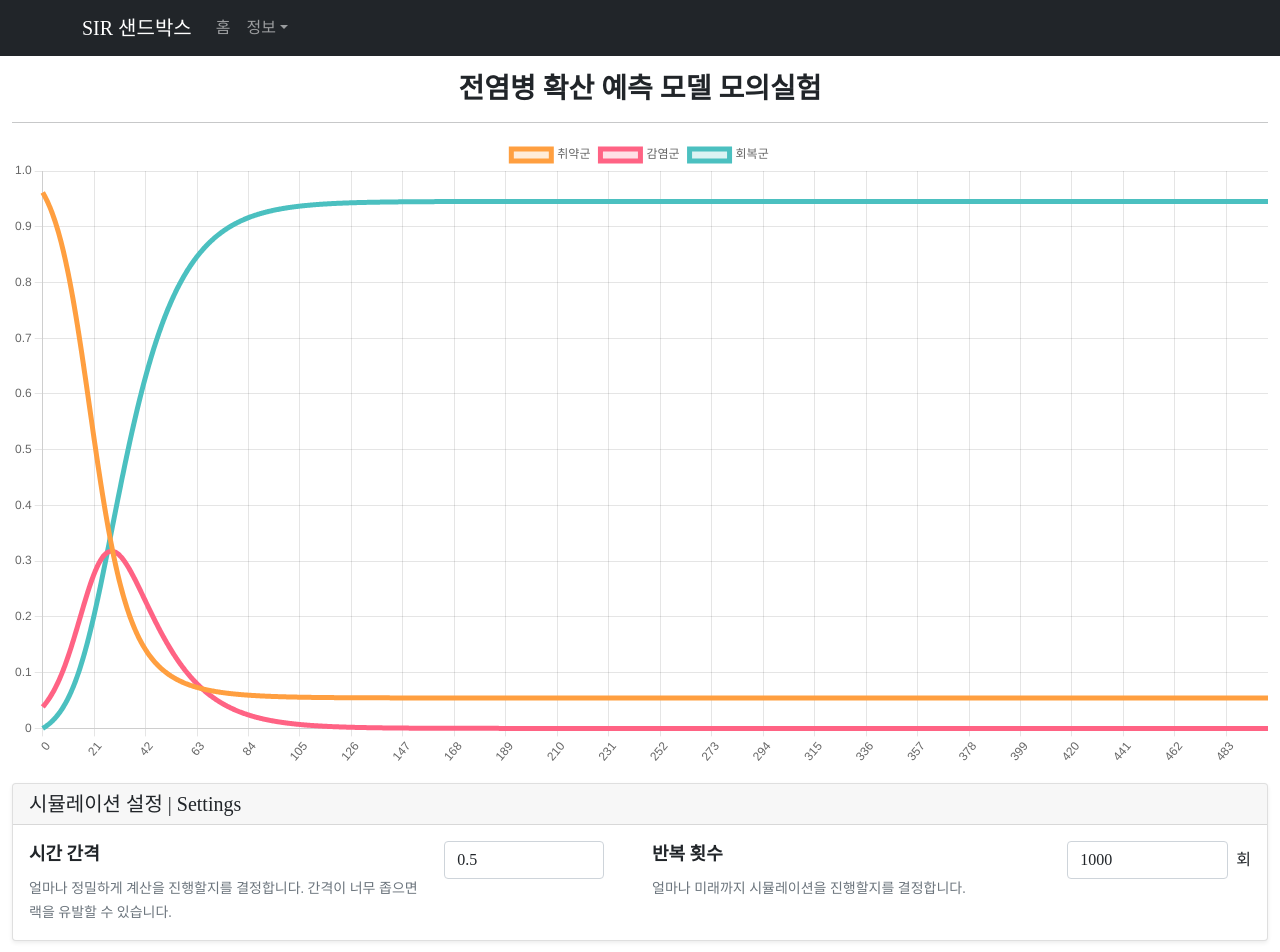
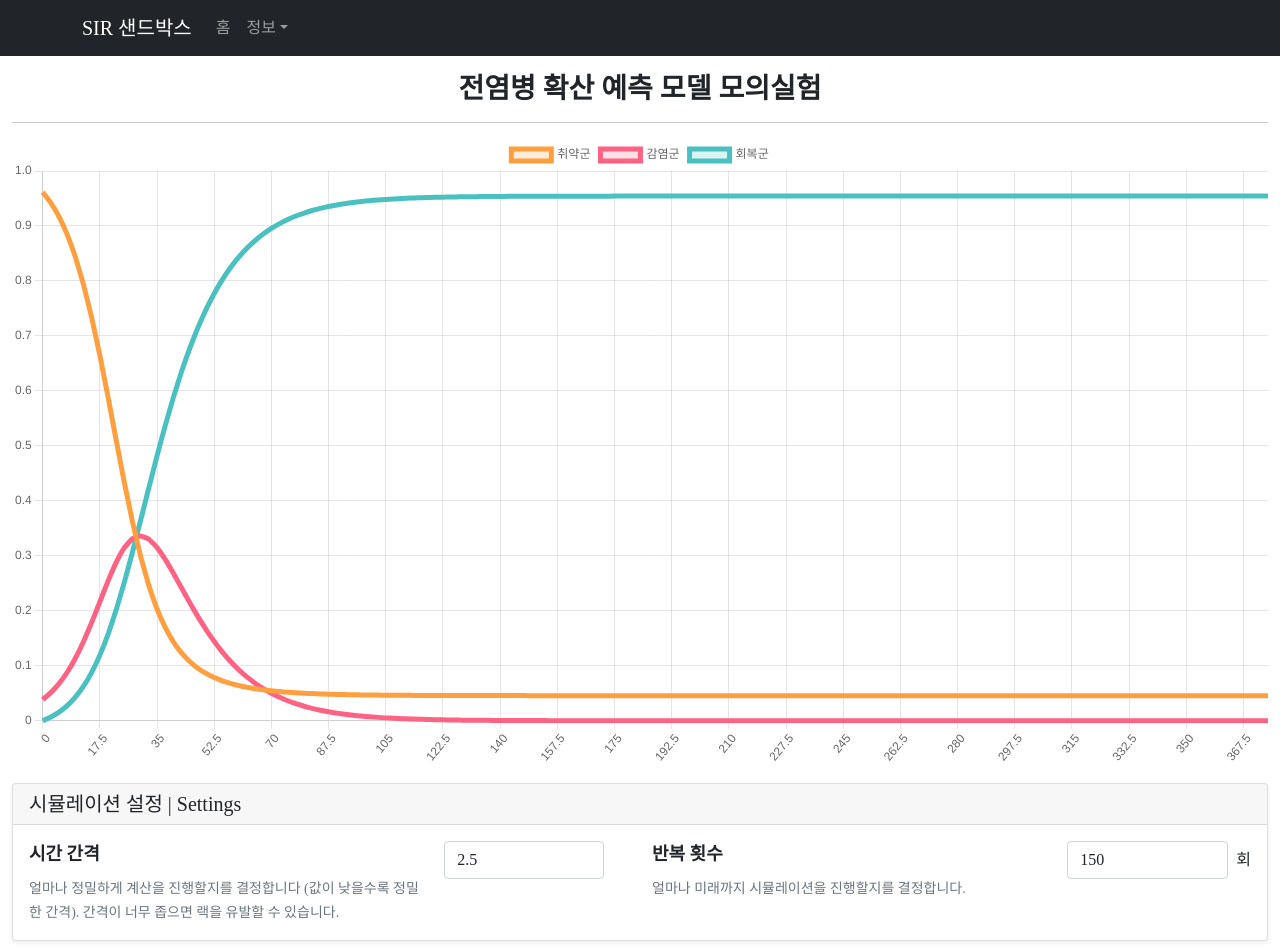
Before and after one commit to ArpaAP/sir-sandbox, a React (Create React App) app: page / in a window 1280 px wide. Shown: the top 952 px of the page. Built offline with nearby package versions, Linux system fonts and the light colour scheme; a web font is replaced by a local one.

Commit message:
Fix: 결괏값에서 현재 시간 잘못 표시되는 오류 수정

```diff
--- a/src/App.tsx
+++ b/src/App.tsx
@@ -65,10 +65,10 @@ const App: React.FC = () => {
   const throttledHover = useMemo(
     () =>
       throttle((event, elements, chart) => {
-        console.log("asdf");
         let activePoint = chart.tooltip?.getActiveElements()[0];
         let x = (activePoint?.index ?? 0) / 2;
         setXIndex(x);
+        console.log(x);
       }, 240),
     []
   );
@@ -78,8 +78,8 @@ const App: React.FC = () => {
   const [R, setR] = useState(0);
   const [beta, setBeta] = useState(0.21);
   const [gamma, setGamma] = useState(0.07);
-  const [ra, setRa] = useState(0.5);
-  const [loop, setLoop] = useState(1000);
+  const [ra, setRa] = useState(2.5);
+  const [loop, setLoop] = useState(150);
 
   const s = S / (S + I + R) || 0;
   const i = I / (S + I + R) || 0;
@@ -225,7 +225,7 @@ const App: React.FC = () => {
                       <Form.Control
                         type="number"
                         step="0.01"
-                        value={beta}
+                        value={beta.toString()}
                         onChange={(e) =>
                           setBeta(Math.max(Number(e.target.value), 0))
                         }
@@ -252,7 +252,7 @@ const App: React.FC = () => {
                       <Form.Control
                         type="number"
                         step="0.1"
-                        value={gamma}
+                        value={gamma.toString()}
                         onChange={(e) =>
                           setGamma(Math.max(Number(e.target.value), 0))
                         }
@@ -412,8 +412,9 @@ const App: React.FC = () => {
                         </Form.Label>
                         <div>
                           <Form.Text>
-                            얼마나 정밀하게 계산을 진행할지를 결정합니다. 간격이
-                            너무 좁으면 랙을 유발할 수 있습니다.
+                            얼마나 정밀하게 계산을 진행할지를 결정합니다 (값이
+                            낮을수록 정밀한 간격). 간격이 너무 좁으면 랙을
+                            유발할 수 있습니다.
                           </Form.Text>
                         </div>
                       </Col>
@@ -425,7 +426,7 @@ const App: React.FC = () => {
                           className="me-4"
                           type="number"
                           step="0.05"
-                          value={ra}
+                          value={ra.toString()}
                           onChange={(e) =>
                             setRa(Math.max(Number(e.target.value), 0))
                           }
@@ -455,8 +456,9 @@ const App: React.FC = () => {
                         <Form.Control
                           className="me-2"
                           type="number"
-                          step="1"
-                          value={loop}
+                          step="5"
+                          max="1000"
+                          value={loop.toString()}
                           onChange={(e) =>
                             setLoop(Math.max(Number(e.target.value), 0))
                           }
@@ -481,8 +483,8 @@ const App: React.FC = () => {
                   <h6>현재 시간 (t)</h6>
                   <Form.Group className="mb-3">
                     <ProgressBar
-                      now={XIndex}
-                      label={XIndex}
+                      now={XIndex * ra * 2}
+                      label={XIndex * ra * 2}
                       max={ra * loop}
                       animated
                       variant="secondary"
```
